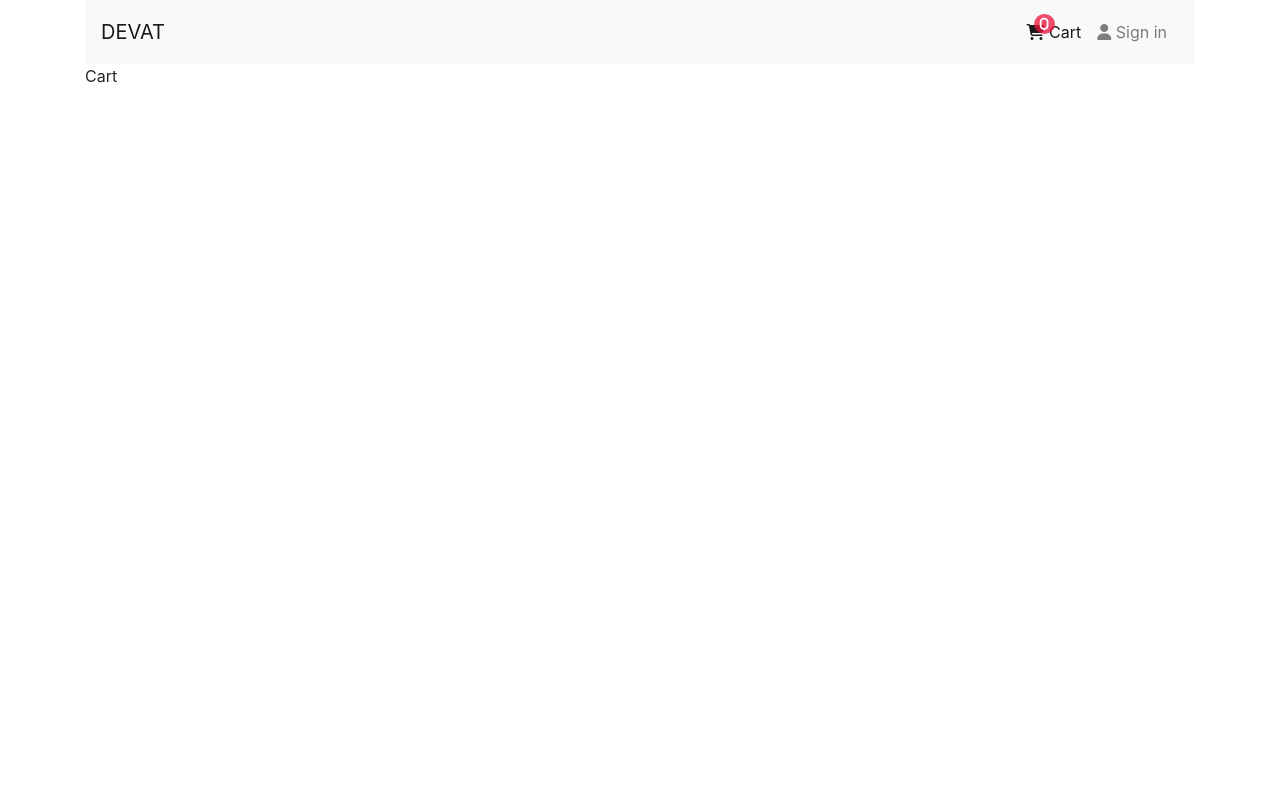
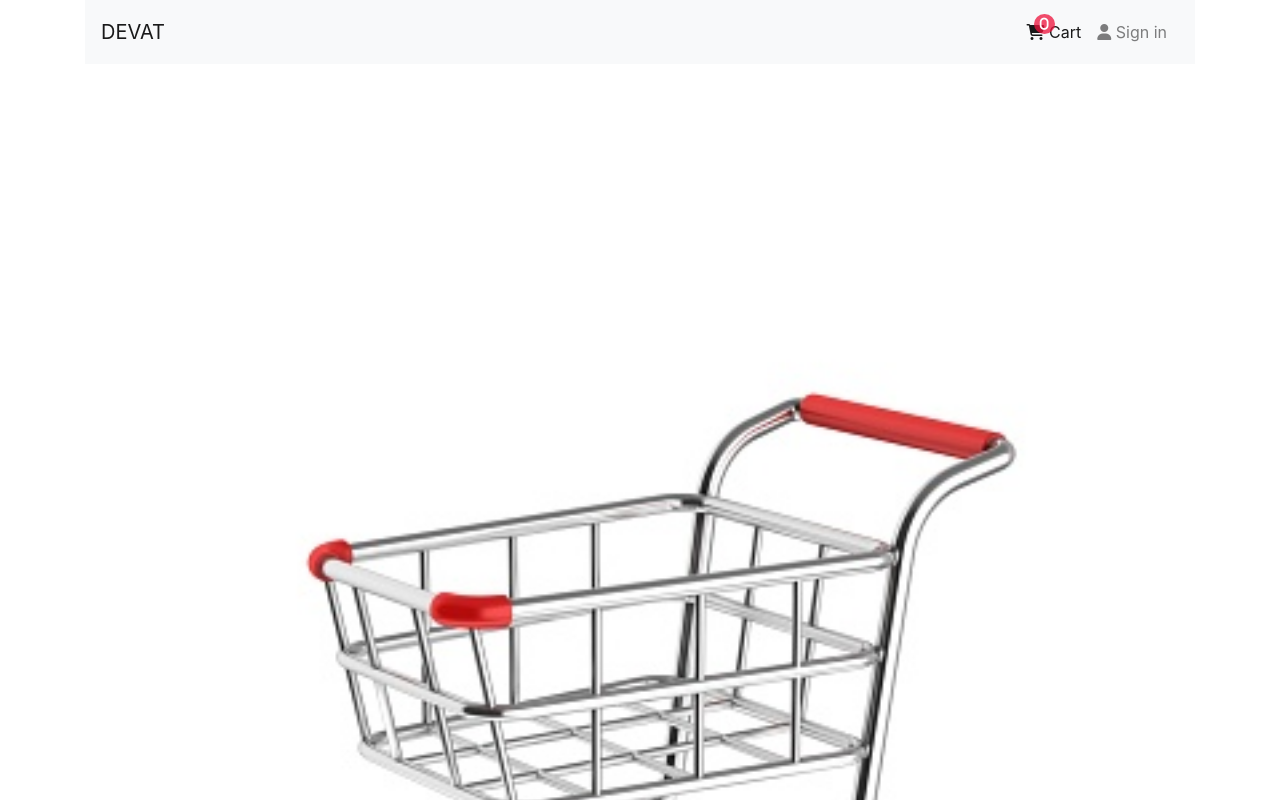
Before and after one commit to mrogovets/nextjs-ecommerce, a Next.js app: page /cart in a window 1280 px wide. Shown: the top 800 px of the page. Built offline with nearby package versions, Linux system fonts and the light colour scheme.

Commit message:
realized cart

```diff
--- a/pages/cart.jsx
+++ b/pages/cart.jsx
@@ -1,5 +1,28 @@
+import Head from "next/head";
+import { useContext } from "react";
+import { DataContext } from "../store/GlobalState";
 const Cart = () => {
-  return <div>Cart</div>;
+  const { state, dispatch } = useContext(DataContext);
+  const { cart } = state;
+
+  if (cart.length === 0)
+    return (
+      <img
+        className="img-responsive w-100"
+        src="/empty_cart.jpg"
+        alt="Empty cart"
+      />
+    );
+
+  return (
+    <div>
+      <Head>
+        <title>Cart Page</title>
+      </Head>
+
+      <h1>Cart</h1>
+    </div>
+  );
 };
 
 export default Cart;
```
Also changed, not shown: public/empty_cart.jpg (added).
